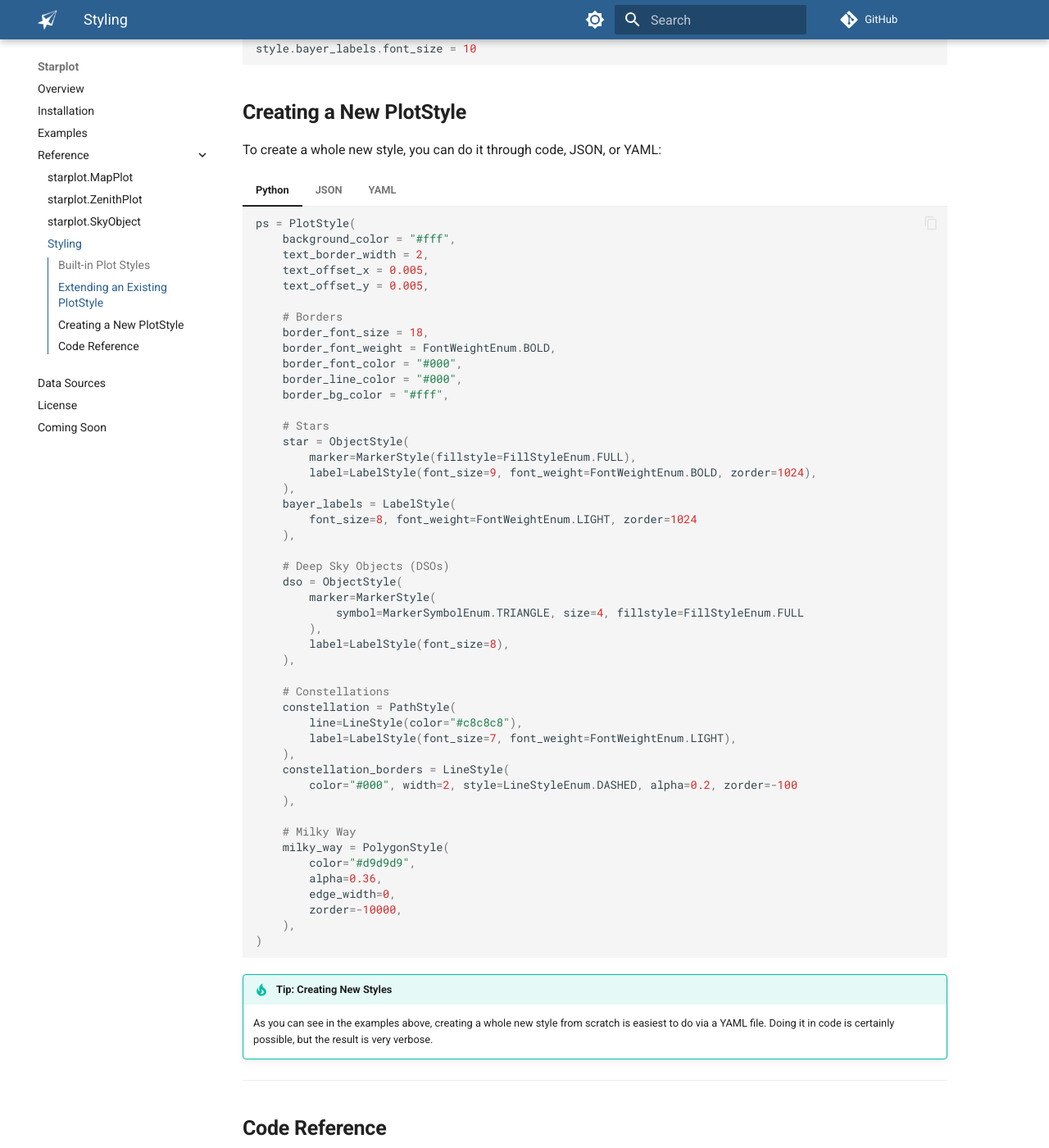
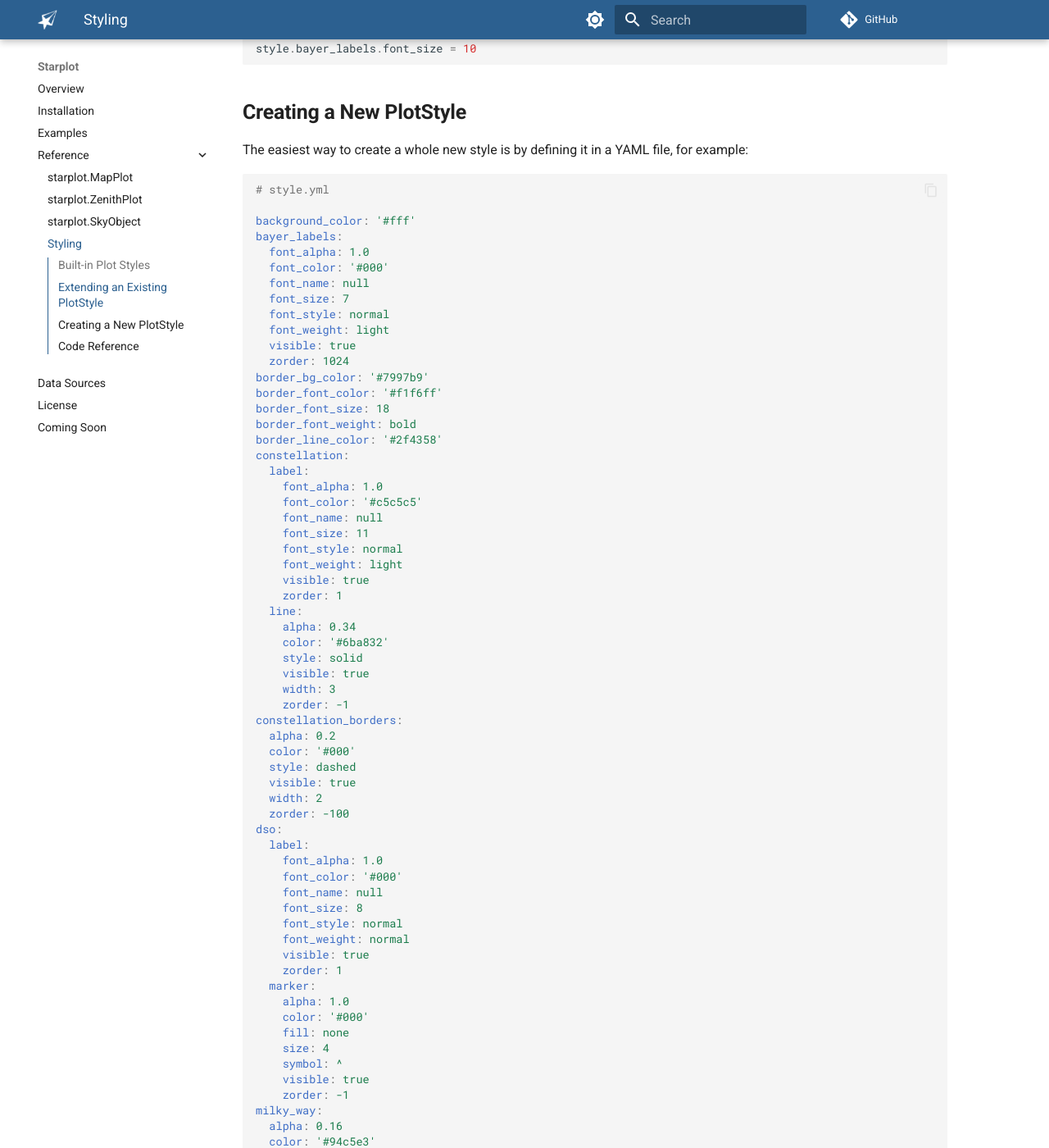
Before and after one commit to steveberardi/starplot, an MkDocs documentation site: the page built from docs/reference-styling.md, in a window 1280 px wide and 1400 px high, scrolled down 1137 px. Shown: the whole window at 82% size. Built offline with MkDocs 1.6.1 and Material for MkDocs 9.7.7, drawn with Linux system fonts in a browser that asks for light colours; comment, search, counter and statistics services are not loaded; some of the changed text lies outside the part shown.

Commit message:
simplify style example

````diff
--- a/docs/reference-styling.md
+++ b/docs/reference-styling.md
@@ -50,174 +50,117 @@ style.bayer_labels.font_size = 10
 
 ## Creating a New PlotStyle
 
-To create a whole new style, you can do it through code, JSON, or YAML:
+The easiest way to create a whole new style is by defining it in a YAML file, for example:
 
-=== "Python"
 
-    ```python
-    ps = PlotStyle(
-        background_color = "#fff",
-        text_border_width = 2,
-        text_offset_x = 0.005,
-        text_offset_y = 0.005,
+```yaml
+# style.yml
 
-        # Borders
-        border_font_size = 18,
-        border_font_weight = FontWeightEnum.BOLD,
-        border_font_color = "#000",
-        border_line_color = "#000",
-        border_bg_color = "#fff",
+background_color: '#fff'
+bayer_labels:
+  font_alpha: 1.0
+  font_color: '#000'
+  font_name: null
+  font_size: 7
+  font_style: normal
+  font_weight: light
+  visible: true
+  zorder: 1024
+border_bg_color: '#7997b9'
+border_font_color: '#f1f6ff'
+border_font_size: 18
+border_font_weight: bold
+border_line_color: '#2f4358'
+constellation:
+  label:
+    font_alpha: 1.0
+    font_color: '#c5c5c5'
+    font_name: null
+    font_size: 11
+    font_style: normal
+    font_weight: light
+    visible: true
+    zorder: 1
+  line:
+    alpha: 0.34
+    color: '#6ba832'
+    style: solid
+    visible: true
+    width: 3
+    zorder: -1
+constellation_borders:
+  alpha: 0.2
+  color: '#000'
+  style: dashed
+  visible: true
+  width: 2
+  zorder: -100
+dso:
+  label:
+    font_alpha: 1.0
+    font_color: '#000'
+    font_name: null
+    font_size: 8
+    font_style: normal
+    font_weight: normal
+    visible: true
+    zorder: 1
+  marker:
+    alpha: 1.0
+    color: '#000'
+    fill: none
+    size: 4
+    symbol: ^
+    visible: true
+    zorder: -1
+milky_way:
+  alpha: 0.16
+  color: '#94c5e3'
+  edge_width: 0
+  visible: true
+  zorder: -10000
+star:
+  label:
+    font_alpha: 1.0
+    font_color: '#000'
+    font_name: null
+    font_size: 8
+    font_style: normal
+    font_weight: bold
+    visible: true
+    zorder: 1024
+  marker:
+    alpha: 1.0
+    color: '#000'
+    fill: none
+    size: 4
+    symbol: .
+    visible: true
+    zorder: -1
+text_border_width: 2
+text_offset_x: 0.005
+text_offset_y: 0.005
 
-        # Stars
-        star = ObjectStyle(
-            marker=MarkerStyle(fillstyle=FillStyleEnum.FULL),
-            label=LabelStyle(font_size=9, font_weight=FontWeightEnum.BOLD, zorder=1024),
-        ),
-        bayer_labels = LabelStyle(
-            font_size=8, font_weight=FontWeightEnum.LIGHT, zorder=1024
-        ),
+```
 
-        # Deep Sky Objects (DSOs)
-        dso = ObjectStyle(
-            marker=MarkerStyle(
-                symbol=MarkerSymbolEnum.TRIANGLE, size=4, fillstyle=FillStyleEnum.FULL
-            ),
-            label=LabelStyle(font_size=8),
-        ),
+Then, to use your new style:
 
-        # Constellations
-        constellation = PathStyle(
-            line=LineStyle(color="#c8c8c8"),
-            label=LabelStyle(font_size=7, font_weight=FontWeightEnum.LIGHT),
-        ),
-        constellation_borders = LineStyle(
-            color="#000", width=2, style=LineStyleEnum.DASHED, alpha=0.2, zorder=-100
-        ),
+```python
+import starplot as sp
 
-        # Milky Way
-        milky_way = PolygonStyle(
-            color="#d9d9d9",
-            alpha=0.36,
-            edge_width=0,
-            zorder=-10000,
-        ),
-    )
-    ```
+# load the style
+style = sp.styles.PlotStyle.load_from_file("style.yml")
 
-=== "JSON"
+p = sp.MapPlot(
+    ra_min=3.6,
+    ra_max=7.8,
+    dec_min=-16,
+    dec_max=23.6,
+    style=style,
+)
 
-    ```json
-    TODO
-    ```
+```
 
-=== "YAML"
-
-    ```yaml
-    # style.yml
-    background_color: '#fff'
-    bayer_labels:
-        font_alpha: 1.0
-        font_color: '#000'
-        font_name: null
-        font_size: 8
-        font_style: normal
-        font_weight: light
-        visible: true
-        zorder: 1024
-    border_bg_color: '#fff'
-    border_font_color: '#000'
-    border_font_size: 18
-    border_font_weight: bold
-    border_line_color: '#000'
-    constellation:
-        label:
-            font_alpha: 1.0
-            font_color: '#000'
-            font_name: null
-            font_size: 7
-            font_style: normal
-            font_weight: light
-            visible: true
-            zorder: 1
-        line:
-            alpha: 1.0
-            color: '#c8c8c8'
-            style: solid
-            width: 2
-            zorder: -1
-    constellation_borders:
-        alpha: 0.2
-        color: '#000'
-        style: dashed
-        width: 2
-        zorder: -100
-    dso:
-        label:
-            font_alpha: 1.0
-            font_color: '#000'
-            font_name: null
-            font_size: 8
-            font_style: normal
-            font_weight: normal
-            visible: true
-            zorder: 1
-        marker:
-            alpha: 1.0
-            color: '#000'
-            fill: none
-            size: 4
-            symbol: ^
-            visible: true
-            zorder: -1
-    milky_way:
-        alpha: 0.36
-        color: '#d9d9d9'
-        edge_width: 0
-        zorder: -10000
-    star:
-        label:
-            font_alpha: 1.0
-            font_color: '#000'
-            font_name: null
-            font_size: 9
-            font_style: normal
-            font_weight: bold
-            visible: true
-            zorder: 1024
-        marker:
-            alpha: 1.0
-            color: '#000'
-            fill: none
-            size: 4
-            symbol: .
-            visible: true
-            zorder: -1
-    text_border_width: 2
-    text_offset_x: 0.005
-    text_offset_y: 0.005
-
-    ```
-
-    **Using the above `style.yml`**:
-    ```python
-    import starplot as splt
-
-    # load the style
-    style = splt.styles.PlotStyle.load_from_file("style.yml")
-
-    p = splt.MapPlot(
-        ra_min=3.6,
-        ra_max=7.8,
-        dec_min=-16,
-        dec_max=23.6,
-        style=style,
-    )
-
-    ```
-
-!!! tip "Tip: Creating New Styles"
-
-    As you can see in the examples above, creating a whole new style from scratch is easiest to do via a YAML file. Doing it in code is certainly possible, but the result is very verbose.
 
 ---
 
````
Also changed, not shown: example.py (+11 -3 lines).
